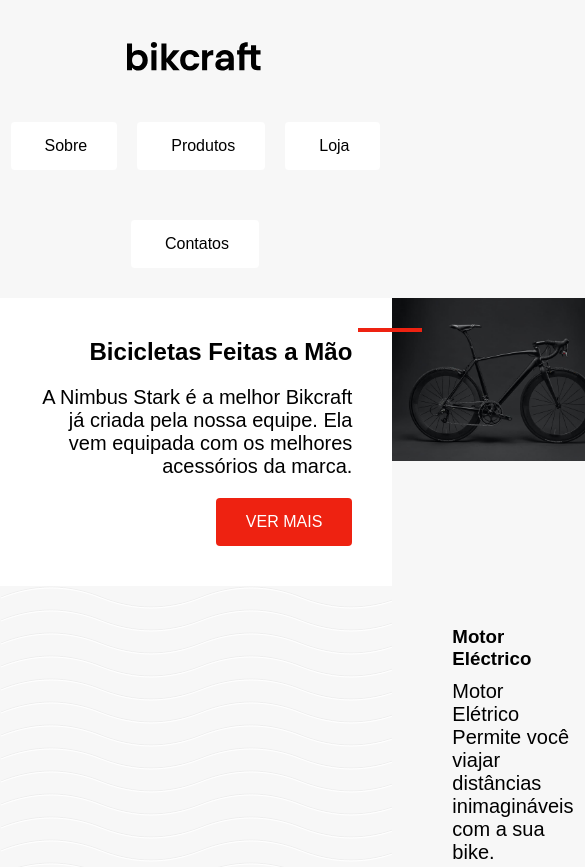
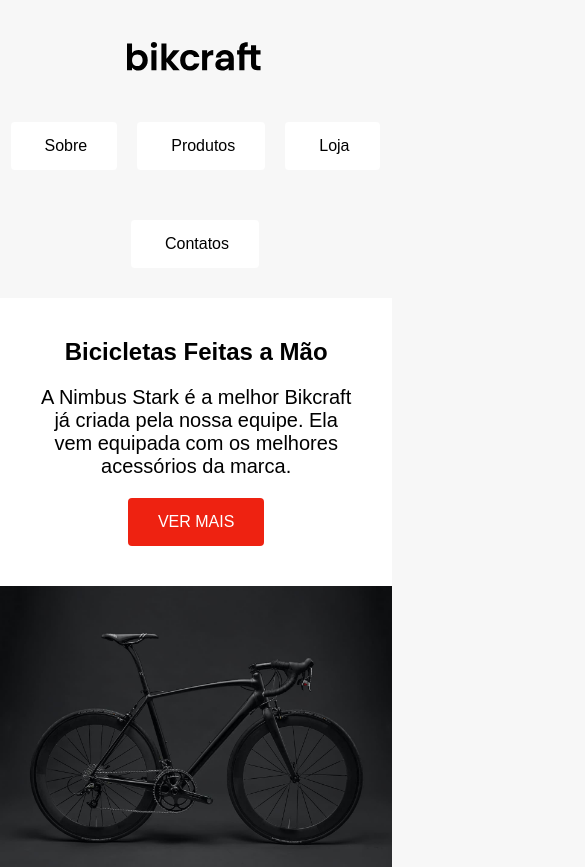
Before and after one commit to luucas-a/Bikcraft, a plain HTML site: page index.html in a window 390 px wide. Shown: the top 867 px of the page, 585 px wide, since content can reach past the window. Drawn offline with Linux system fonts and the light colour scheme.

Commit message:
update responsive

```diff
--- a/style.css
+++ b/style.css
@@ -202,3 +202,25 @@
   padding: 4rem;
   text-align: center;
 }
+
+@media (max-width: 780px) {
+
+  #conteudo {
+    /* border: 2px solid red; */
+    grid-template-columns: 1fr;
+    max-width: 500px;
+  }
+
+  #intro h2::before {
+    display: none;
+  }
+
+  article#intro {
+    text-align: center;
+  }
+
+  article#intro a,
+  #title-primary {
+    margin: 0 auto;
+  }
+}
```
